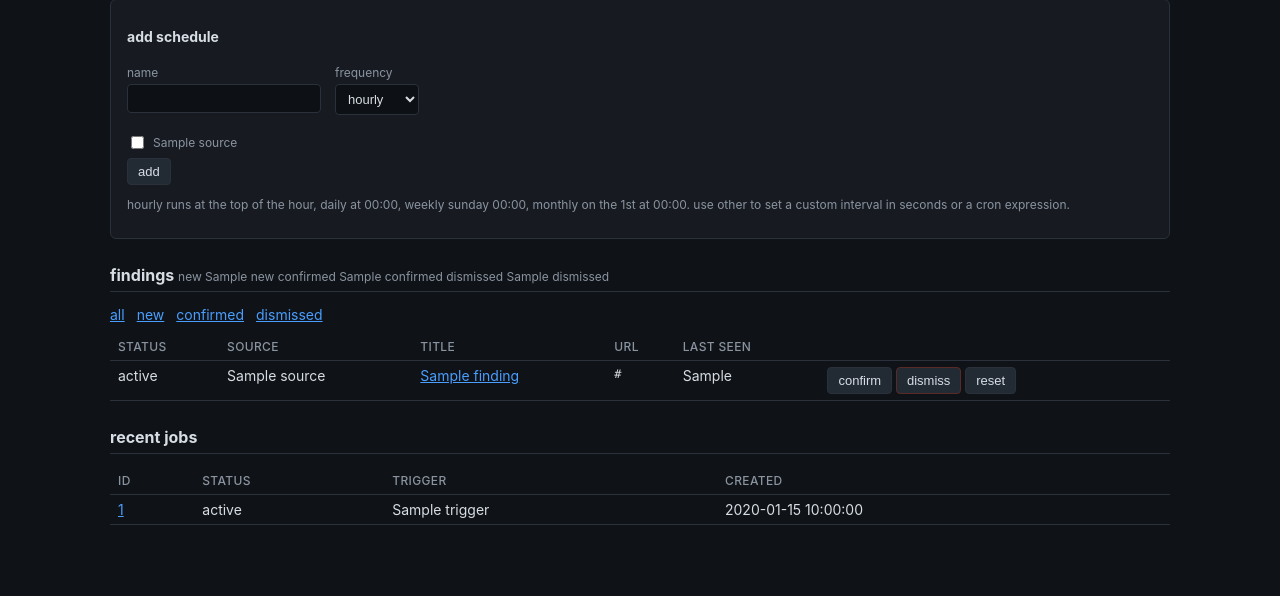
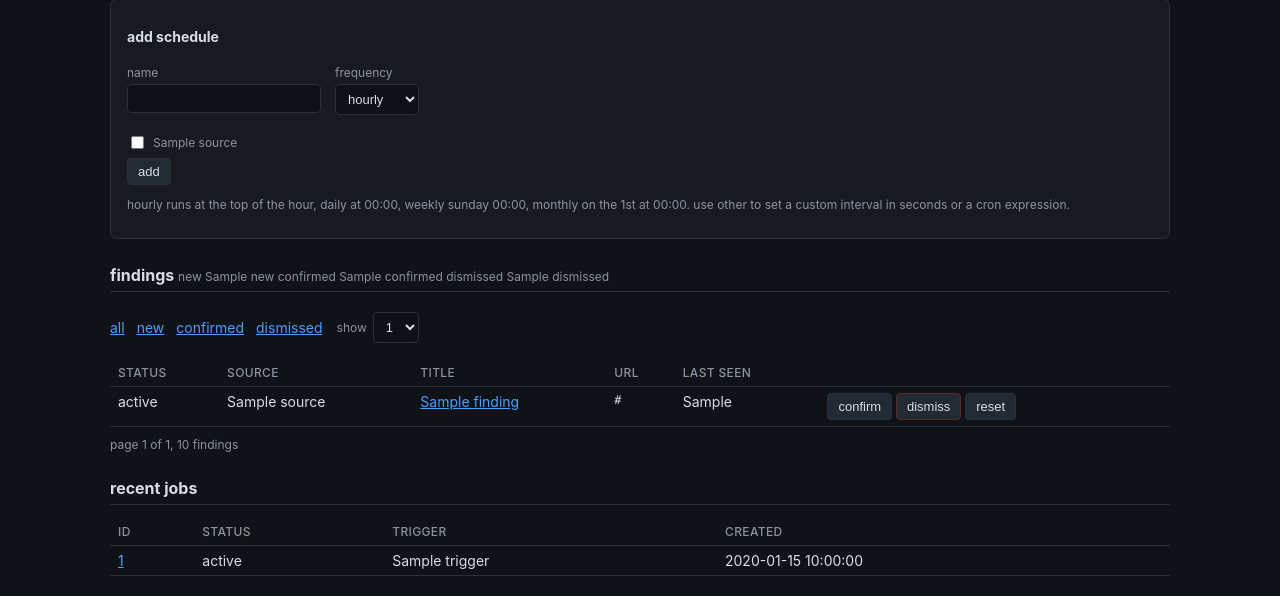
Before and after one commit to sec0ps/va-pt, a Flask app: template darkweb-recon/console/templates/workspace.html in a window 1280 px wide. Shown: the part 607-1203 px from the top of the page. Before the commit the page ends 1132 px from the top, so only its background shows below. Run offline with Flask 3, Linux system fonts and the light colour scheme; the template is opened without the code that fills it: most values are stand-ins (such as "Sample title", 1, 10 or a date in 2020).

Commit message:
Update workspace.html

```diff
--- a/darkweb-recon/console/templates/workspace.html
+++ b/darkweb-recon/console/templates/workspace.html
@@ -111,10 +111,17 @@
 
 <h2>findings <small>new {{ counts.get('new', 0) }} confirmed {{ counts.get('confirmed', 0) }} dismissed {{ counts.get('dismissed', 0) }}</small></h2>
 <div class="row">
-<a href="{{ url_for('ui.workspace_detail', wid=ws.id) }}">all</a>
-<a href="{{ url_for('ui.workspace_detail', wid=ws.id, status='new') }}">new</a>
-<a href="{{ url_for('ui.workspace_detail', wid=ws.id, status='confirmed') }}">confirmed</a>
-<a href="{{ url_for('ui.workspace_detail', wid=ws.id, status='dismissed') }}">dismissed</a>
+<a href="{{ url_for('ui.workspace_detail', wid=ws.id, per_page=per_page) }}">all</a>
+<a href="{{ url_for('ui.workspace_detail', wid=ws.id, status='new', per_page=per_page) }}">new</a>
+<a href="{{ url_for('ui.workspace_detail', wid=ws.id, status='confirmed', per_page=per_page) }}">confirmed</a>
+<a href="{{ url_for('ui.workspace_detail', wid=ws.id, status='dismissed', per_page=per_page) }}">dismissed</a>
+<form method="get" action="{{ url_for('ui.workspace_detail', wid=ws.id) }}" class="inline">
+{% if status %}<input type="hidden" name="status" value="{{ status }}">{% endif %}
+<label class="inline">show
+<select name="per_page" onchange="this.form.submit()">
+{% for size in page_sizes %}<option value="{{ size }}" {% if size == per_page %}selected{% endif %}>{{ size }}</option>{% endfor %}
+</select></label>
+</form>
 </div>
 <table>
 <thead><tr><th>status</th><th>source</th><th>title</th><th>url</th><th>last seen</th><th></th></tr></thead>
@@ -141,6 +148,12 @@
 </tbody>
 </table>
 
+<div class="row">
+<span class="hint">page {{ page }} of {{ pages }}, {{ total }} findings</span>
+{% if page > 1 %}<a href="{{ url_for('ui.workspace_detail', wid=ws.id, status=status, per_page=per_page, page=page-1) }}">prev</a>{% endif %}
+{% if page < pages %}<a href="{{ url_for('ui.workspace_detail', wid=ws.id, status=status, per_page=per_page, page=page+1) }}">next</a>{% endif %}
+</div>
+
 <h2>recent jobs</h2>
 <table>
 <thead><tr><th>id</th><th>status</th><th>trigger</th><th>created</th></tr></thead>
```
